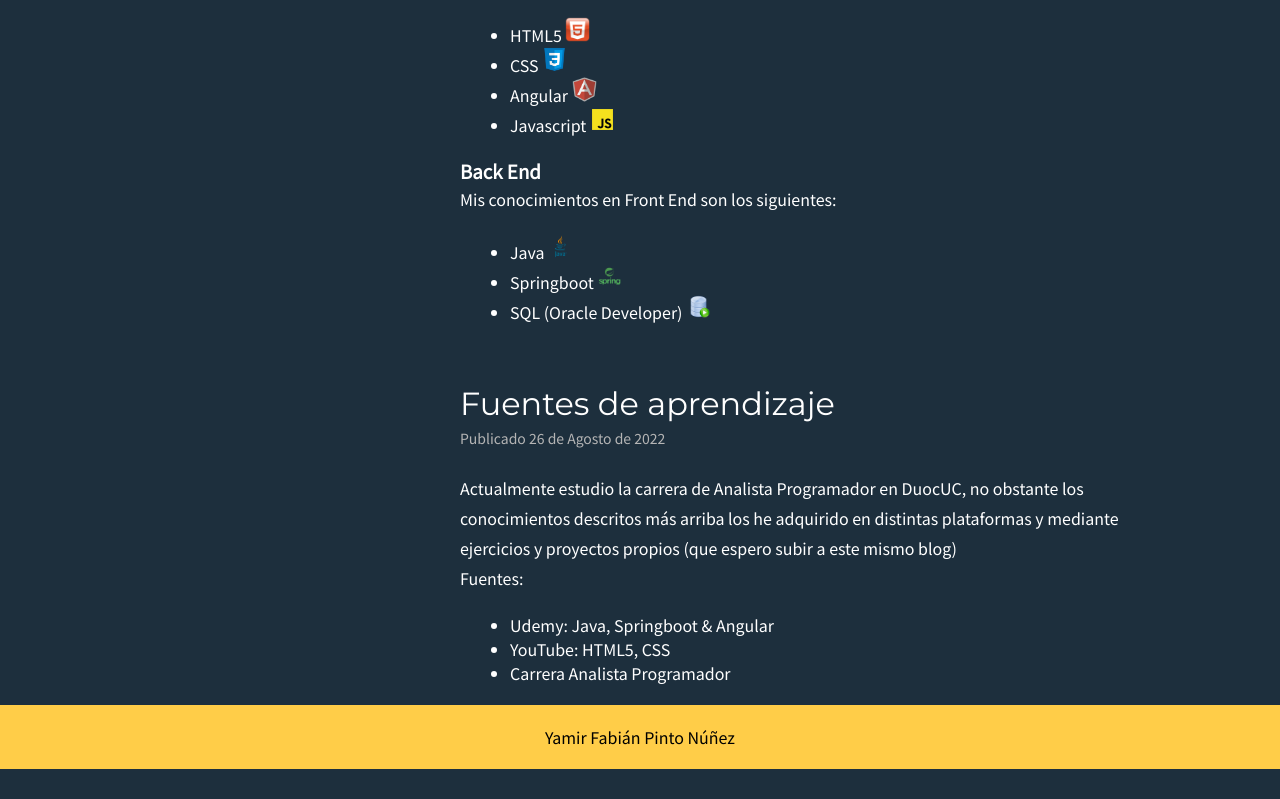
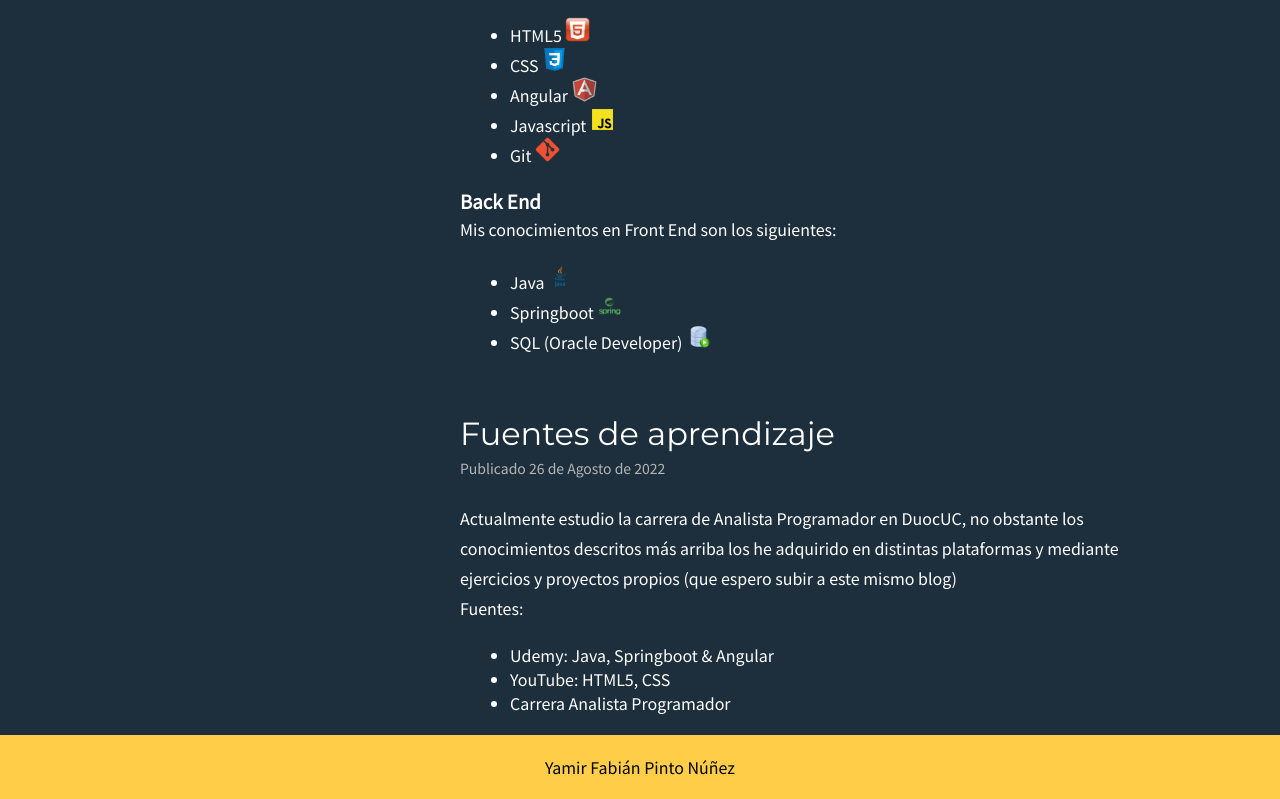
Before and after one commit to yamirpinto/miweb, a plain HTML site: page aboutme.html in a window 1280 px wide. Shown: the part 1001-1800 px from the top of the page. Before the commit the page ends 1770 px from the top, so only its background shows below. Drawn offline with Linux system fonts and the light colour scheme.

Commit message:
Se añade a la lista Git junto con su logo.

```diff
--- a/aboutme.html
+++ b/aboutme.html
@@ -59,6 +59,7 @@
 									<li > CSS <img class="logo" src="img/css.png"></li>
 									<li > Angular <img class="logo" src="img/angular.png"></li>
 									<li > Javascript <img class="logo" src="img/js.png"></li>
+									<li > Git <img class="logo" src="img/git.png"></li>
 								</ul>
 							</p>
 
```
Also changed, not shown: img/git.png (added).
